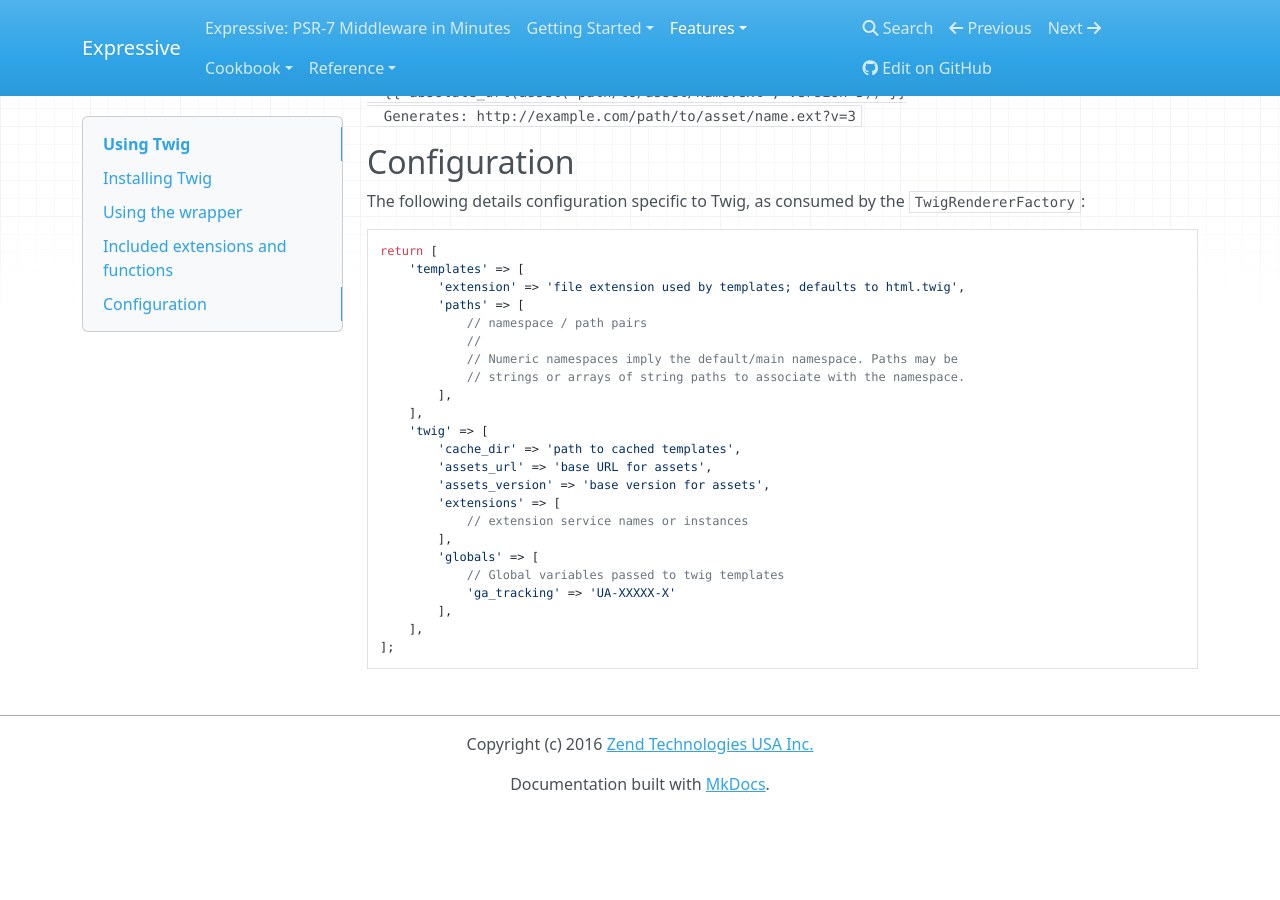
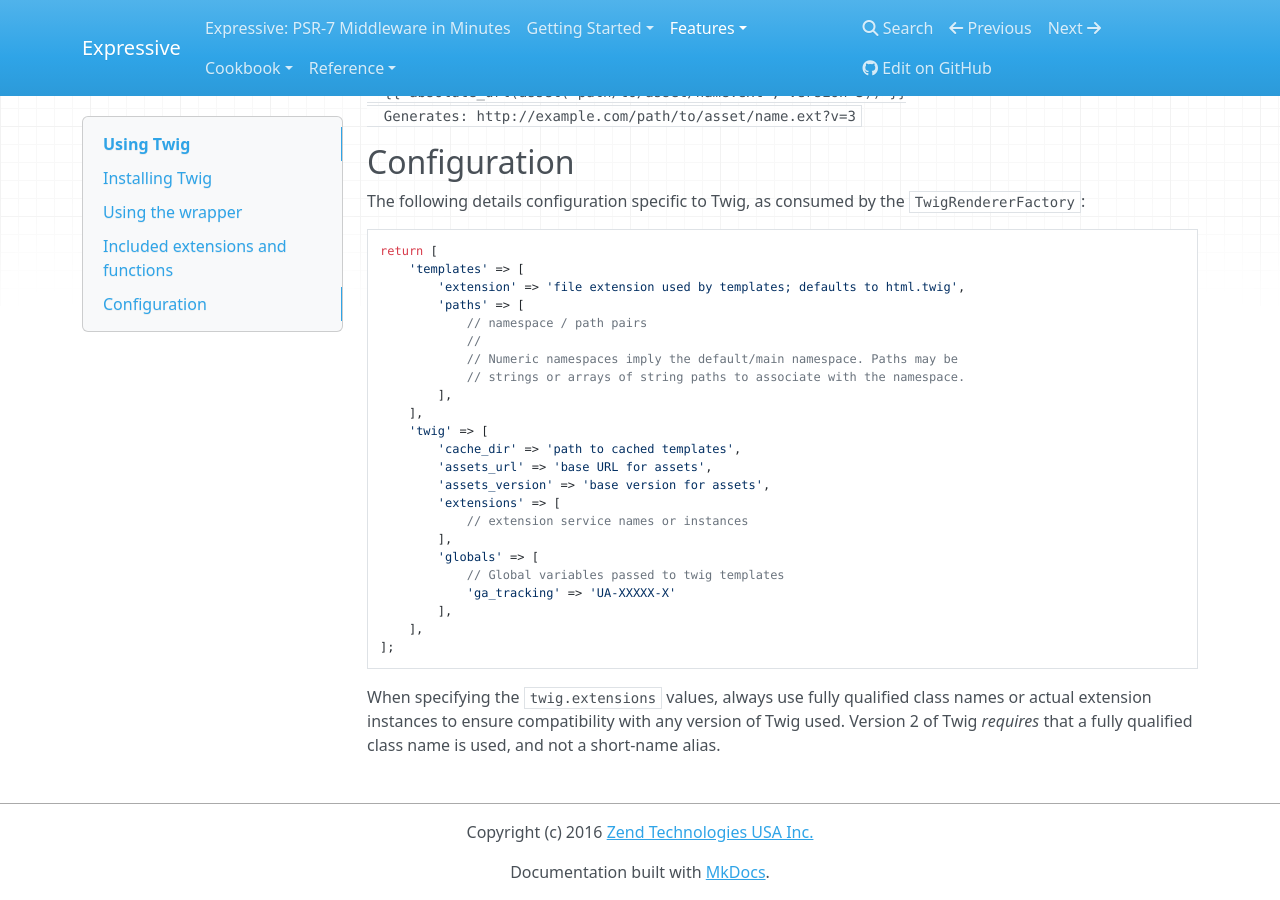
Before and after one commit to zendframework/zend-expressive, an MkDocs documentation site: the page built from doc/book/features/template/twig.md, in a window 1280 px wide and 900 px high, scrolled down 1749 px. Built offline with MkDocs 1.6.1, drawn with Linux system fonts in a browser that asks for light colours; nearby versions of some CDN libraries; old or Windows-style settings are respelled for this version of MkDocs; before the commit the page ends 2561 px from its top, so only the background shows below that.

Commit message:
Documented that we now support Twig 2.1+

````diff
--- a/doc/book/features/template/twig.md
+++ b/doc/book/features/template/twig.md
@@ -127,3 +127,8 @@
     ],
 ];
 ```
+
+When specifying the `twig.extensions` values, always use fully qualified class
+names or actual extension instances to ensure compatibility with any version of
+Twig used. Version 2 of Twig _requires_ that a fully qualified class name is
+used, and not a short-name alias.
````
Also changed, not shown: doc/book/reference/migration/to-v2.md (+5 -0 lines).
